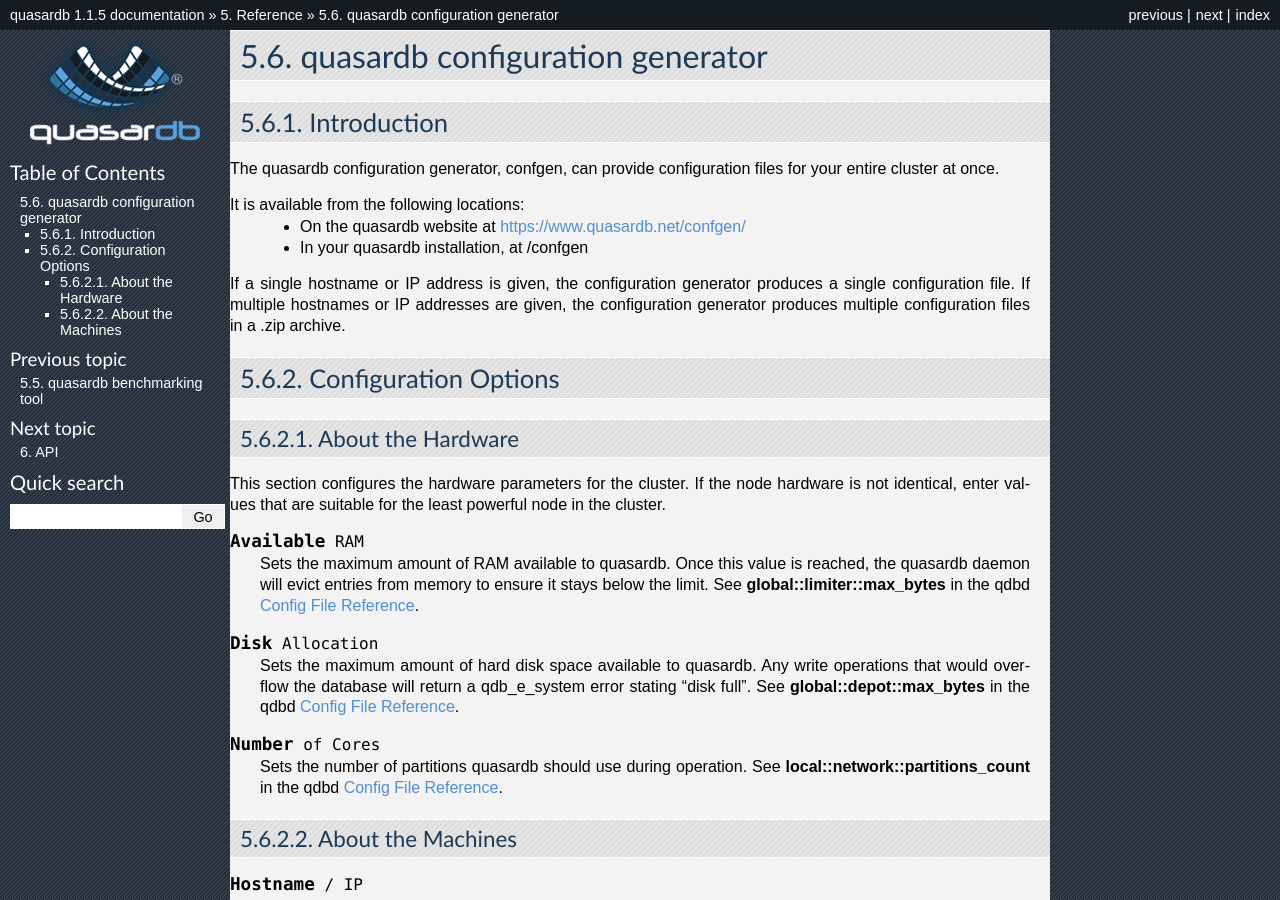
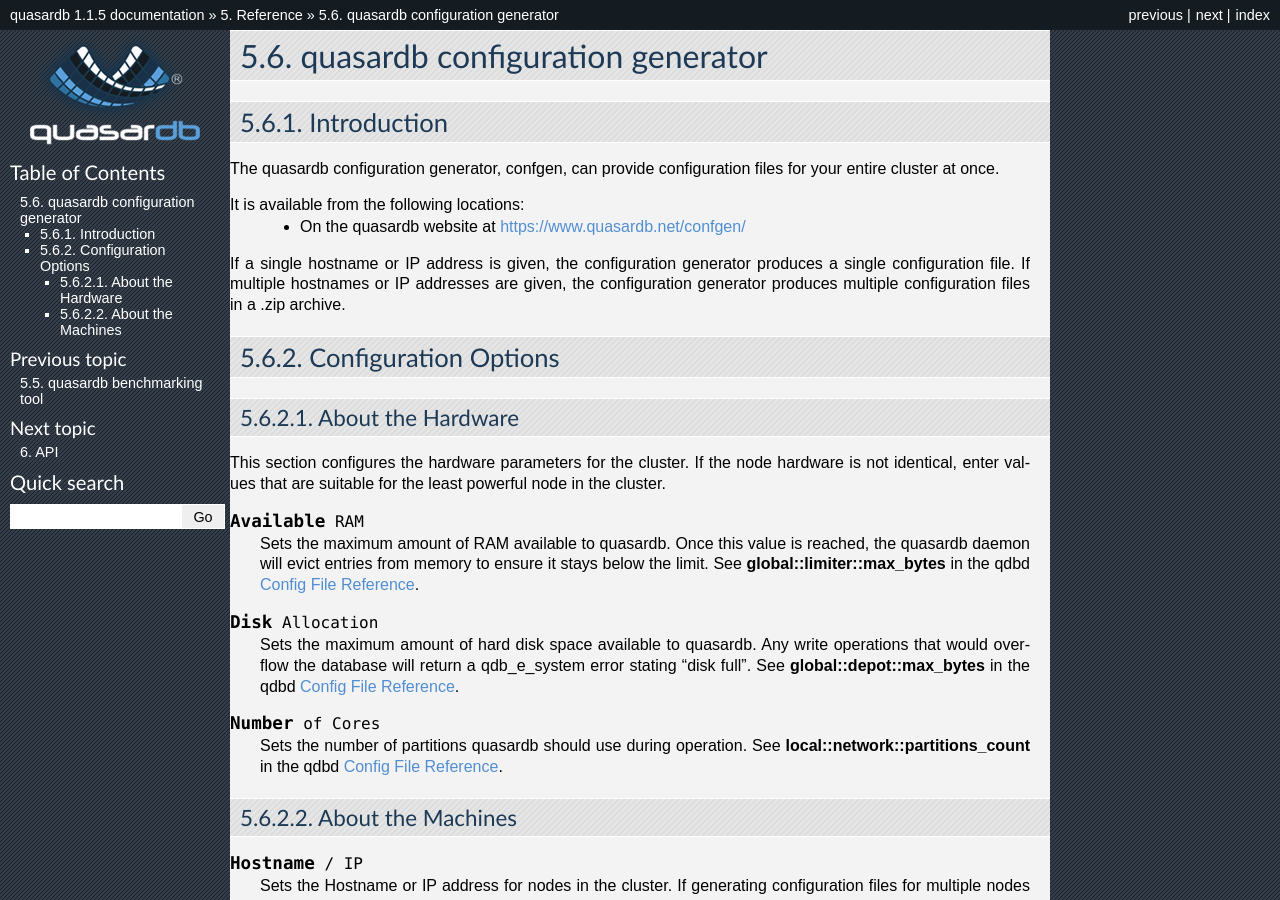
Before and after one commit to iltommi/qdb-documentation, a Sphinx documentation site: the page built from source/reference/confgen.rst, in a window 1280 px wide and 900 px high. Built offline with Sphinx 7.4.7, drawn with Linux system fonts in a browser that asks for light colours; pages that are not in the unit, such as notebooks, are missing from menus.

Commit message:
Remove /confgen from known confgen locations.

```diff
--- a/source/reference/confgen.rst
+++ b/source/reference/confgen.rst
@@ -10,7 +10,6 @@ The quasardb configuration generator, confgen, can provide configuration files f
 
 It is available from the following locations:
   * On the quasardb website at https://www.quasardb.net/confgen/
-  * In your quasardb installation, at /confgen
 
 If a single hostname or IP address is given, the configuration generator produces a single configuration file. If multiple hostnames or IP addresses are given, the configuration generator produces multiple configuration files in a .zip archive.
 
```
